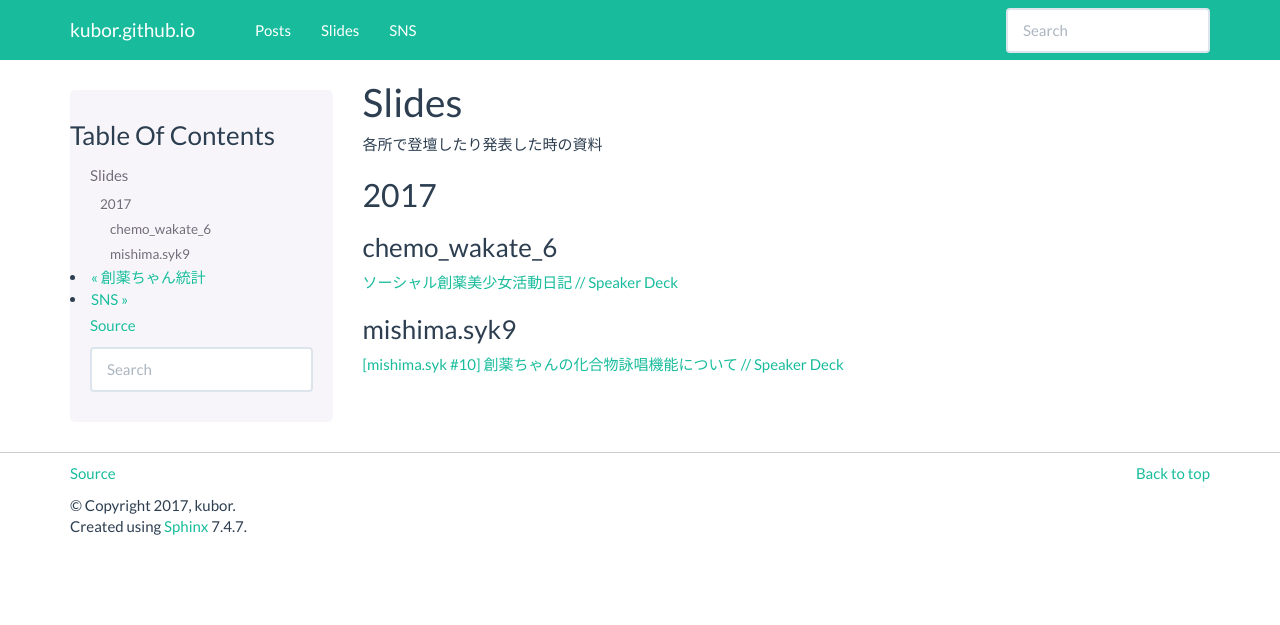
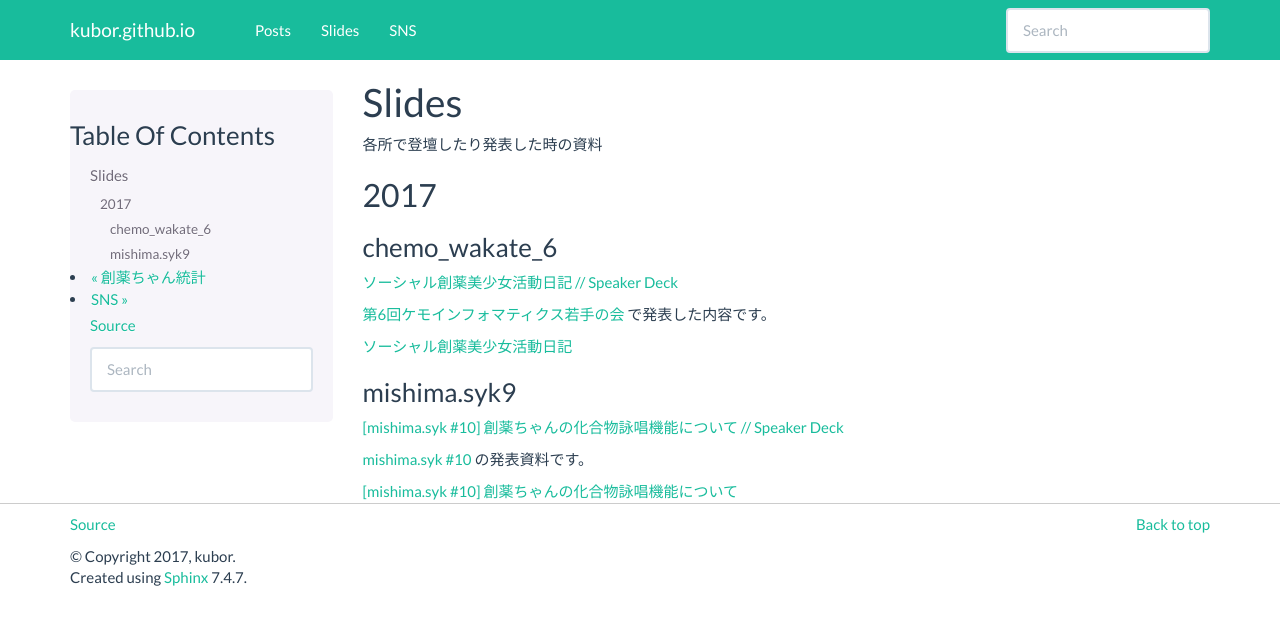
Before and after one commit to kubor/kubor.github.io, a Sphinx documentation site: the page built from source/slides.rst, in a window 1280 px wide. Shown: the top 625 px of the page. Built offline with Sphinx 7.4.7, drawn with Linux system fonts in a browser that asks for light colours.

Commit message:
:art: Add slieds

```diff
--- a/source/conf.py
+++ b/source/conf.py
@@ -26,6 +26,7 @@
 
 def setup(app):
     app.add_stylesheet('custom.css')
+    app.add_javascript('https://cdn.embedly.com/widgets/platform.js')
 
 
 # -- General configuration ------------------------------------------------
--- a/source/slides.rst
+++ b/source/slides.rst
@@ -11,7 +11,21 @@
 
 `ソーシャル創薬美少女活動日記 // Speaker Deck <https://speakerdeck.com/kubor/sosiyaruchuang-yao-mei-shao-nu-huo-dong-ri-ji>`_
 
+`第6回ケモインフォマティクス若手の会 <http://cicsj.chemistry.or.jp/wakate/news-contents/news170822.html>`_ で発表した内容です。
+
+
+.. raw:: html
+
+    <a class="embedly-card" data-card-controls="0" href="https://speakerdeck.com/kubor/sosiyaruchuang-yao-mei-shao-nu-huo-dong-ri-ji">ソーシャル創薬美少女活動日記</a>
+
 mishima.syk9
 ^^^^^^^^^^^^
 
 `[mishima.syk #10] 創薬ちゃんの化合物詠唱機能について // Speaker Deck <(https://speakerdeck.com/kubor/mishima-dot-syk-number-10-chuang-yao-tiyanfalsehua-he-wu-yong-chang-ji-neng-nituite>`_
+
+`mishima.syk #10 <https://connpass.com/event/57469/>`_ の発表資料です。
+
+
+.. raw:: html
+
+    <a class="embedly-card" data-card-controls="0" href="https://speakerdeck.com/kubor/mishima-dot-syk-number-10-chuang-yao-tiyanfalsehua-he-wu-yong-chang-ji-neng-nituite">[mishima.syk #10] 創薬ちゃんの化合物詠唱機能について</a>
```
